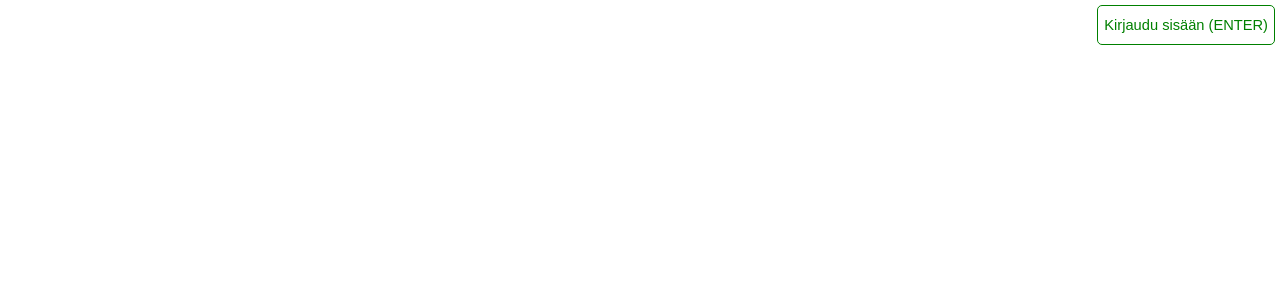
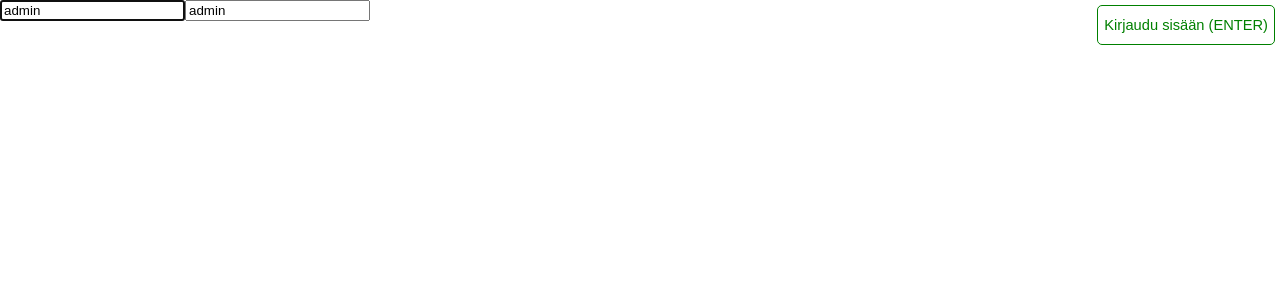
Before and after one commit to ohtu2018-rv/rv-app-frontend, a React (Create React App) app: page / in a window 1280 px wide. Shown: the top 300 px of the page. Built offline with nearby package versions, Linux system fonts and the light colour scheme.

Commit message:
Added simple authetication-placeholder to LoginPage

```diff
--- a/src/components/pages/LoginPage.js
+++ b/src/components/pages/LoginPage.js
@@ -2,14 +2,38 @@ import React from 'react';
 import SuccessBtn from '../buttons/SuccessBtn';
 
 export class LoginPage extends React.Component {
+    constructor(props) {
+        super(props);
+        this.state = { username: "admin", password: "admin" };
+        this.handleInputChange = this.handleInputChange.bind(this);
+        this.authenticate = this.authenticate.bind(this);
+    }
+
+    authenticate() {
+        /* TODO: DB-Search here, backend url? */
+        const loggedIn = this.state.username === "admin" && this.state.password === "admin";
+        if (loggedIn) {
+            this.props.login()
+        } else {
+            alert("Wrong username/password.");
+            this.setState({ username: "admin", password: "admin" });
+        }
+
+    }
+
     handleKeyPress = (event) => {
         switch(event.keyCode) {
             case 13:
-                this.props.login();
+                this.authenticate();
                 break;
             default:
                 console.log(event.keyCode);
         }
+    }
+
+    handleInputChange(event) {
+        const target = event.target;
+        this.setState({ [target.name]: target.value });
     }
 
     componentDidMount(){
@@ -18,7 +42,6 @@ export class LoginPage extends React.Component {
 
     componentWillUnmount() {
         document.removeEventListener("keypress", this.handleKeyPress)
-        console.log("removed eventListener loginPage")
     }
 
     render() {
@@ -27,6 +50,19 @@ export class LoginPage extends React.Component {
                 <div style={styles.login}>
                     <SuccessBtn onClick={this.props.login}>Kirjaudu sisään (ENTER)</SuccessBtn>
                 </div>
+                <form>
+                    <input
+                        type="text"
+                        name="username"
+                        value={this.state.username}
+                        onChange={this.handleInputChange}
+                        autoFocus />
+                    <input
+                        type="text"
+                        name="password"
+                        value={this.state.password}
+                        onChange={this.handleInputChange} />
+                </form>
             </div>
         )
     }
--- a/src/components/pages/MainPage.js
+++ b/src/components/pages/MainPage.js
@@ -19,7 +19,6 @@ export class MainPage extends Component {
 
   componentWillUnmount() {
       document.removeEventListener("keypress", this.handleKeyPress)
-      console.log("removed eventListener mainPage")
   }
 
   render() {
```
Also changed, not shown: src/components/inputs/LoginForm.js (added).
